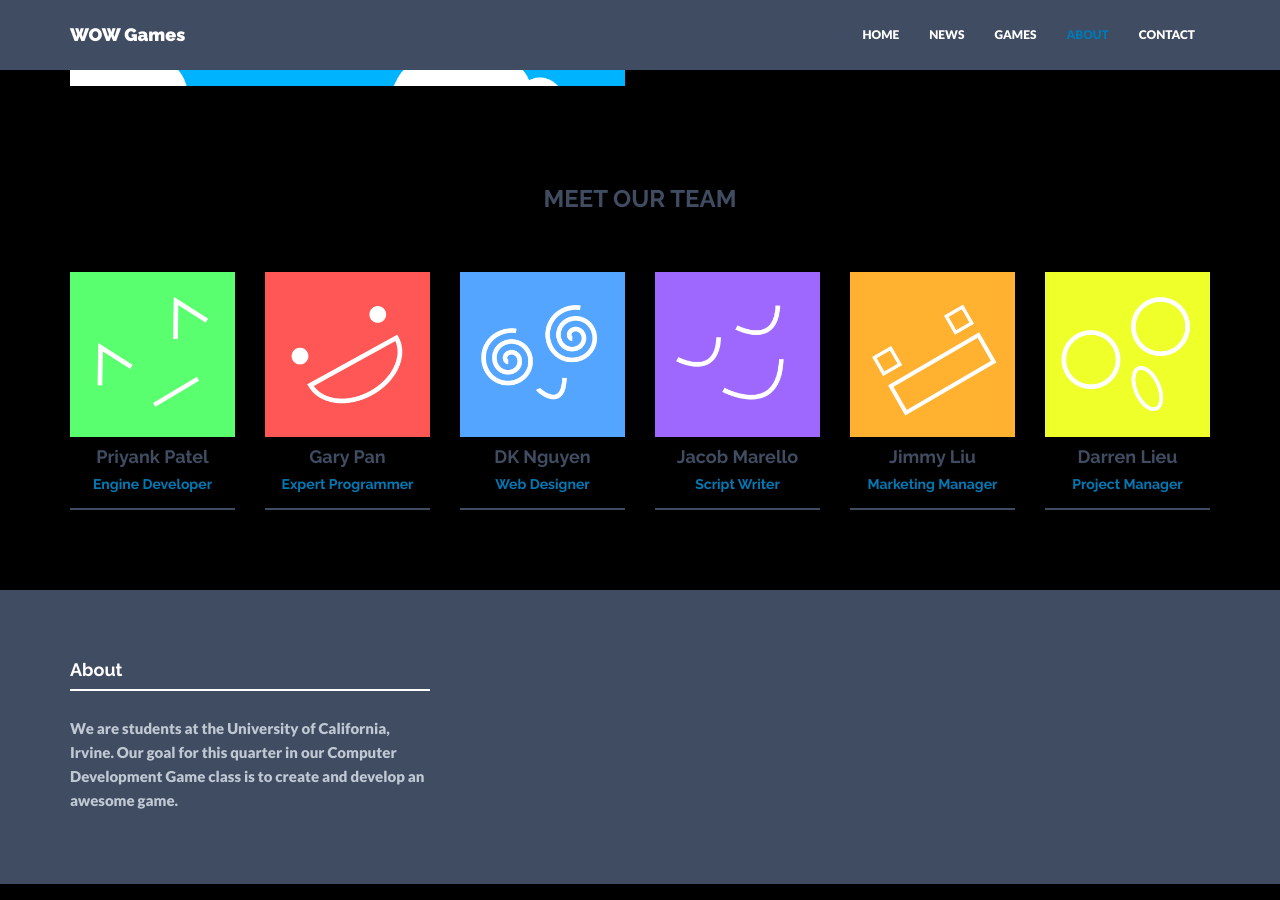
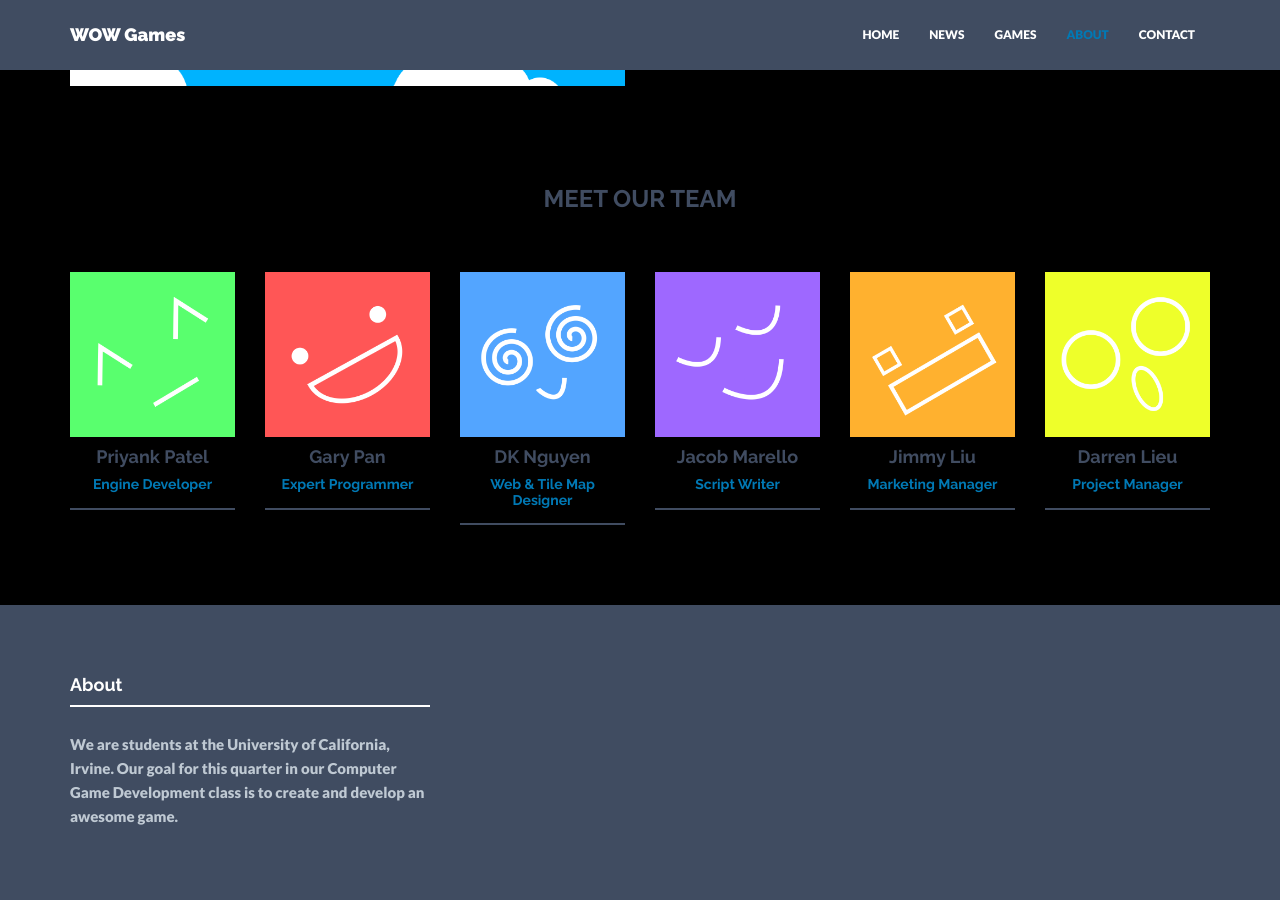
Before and after one commit to WOWGames/WOWGames.github.io, a Jekyll site: the page built from about.html, in a window 1280 px wide and 900 px high, scrolled down 553 px. Built offline with Jekyll 4.4.1, drawn with Linux system fonts in a browser that asks for light colours; nearby versions of some CDN libraries.

Commit message:
Modified roles

```diff
--- a/_config.yml
+++ b/_config.yml
@@ -40,7 +40,7 @@
         url: mailto:gpan2@uci.edu
 
   - name: DK Nguyen
-    position: Web Designer
+    position: Web & Tile Map Designer
     img: team02.png
     social:
       - title: envelope #use for email address
@@ -68,7 +68,7 @@
         url: mailto:lieud1@uci.edu
 
 # Short text about your company. Shown in footer on every page and also separately on Home and Contact page.
-about: "We are students at the University of California, Irvine. Our goal for this quarter in our Computer Development Game class is to create and develop an awesome game."
+about: "We are students at the University of California, Irvine. Our goal for this quarter in our Computer Game Development class is to create and develop an awesome game."
 
 
 ### CONTACT SETTINGS ###
```
